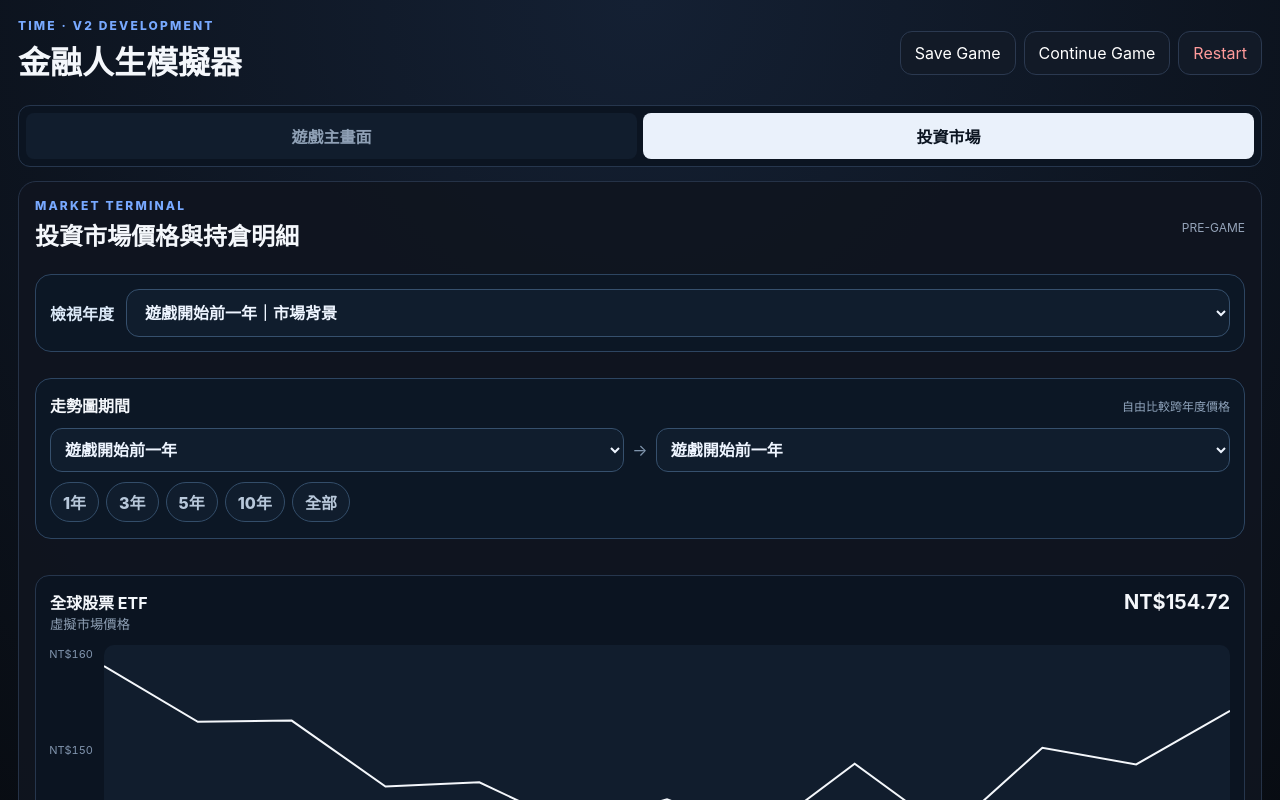
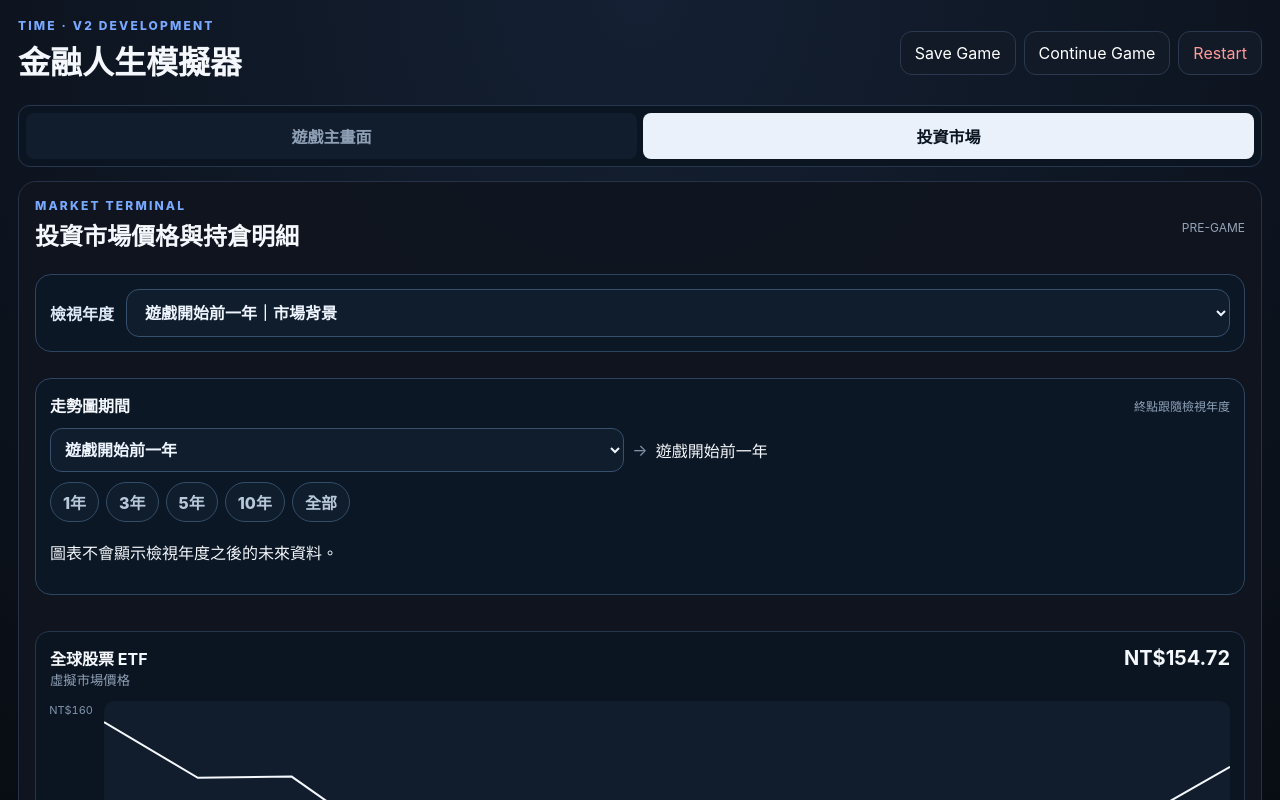
Before and after one commit to yamacha0214-glitch/time-financial-life-simulator, a Next.js app: page / in a window 1280 px wide. Both pictures are taken after a click on the button "投資市場". Shown: the top 800 px of the page. Built offline with nearby package versions, Linux system fonts and the light colour scheme.

Commit message:
Tie chart endpoint to selected market year

```diff
--- a/app/page.tsx
+++ b/app/page.tsx
@@ -360,7 +360,6 @@ export default function Page() {
   const [researchOverlay, setResearchOverlay] = useState<{key:string; title:string; body:React.ReactNode} | null>(null);
   const [chartHover, setChartHover] = useState<{id:string; index:number} | null>(null);
   const [chartStartYear, setChartStartYear] = useState(0);
-  const [chartEndYear, setChartEndYear] = useState<number | null>(null);
   const toggleResearch = (key:string, title:string, body:React.ReactNode) => {
     if (researchOverlay?.key===key) setResearchOverlay(null);
     else setResearchOverlay({key,title,body});
@@ -899,12 +898,12 @@ export default function Page() {
   const selectedSignals = selectedMarket?.signals ?? marketSignals;
   const selectedTrades = marketTrades.filter((t)=>t.year===selectedMarketYear);
   const availableMarketYears = marketSnapshots.map((x)=>x.year).sort((a,b)=>a-b);
-  const latestMarketYear = availableMarketYears[availableMarketYears.length-1] ?? 0;
-  const effectiveChartEndYear = chartEndYear ?? latestMarketYear;
-  const chartStartSnapshot = marketSnapshots.find((x)=>x.year===chartStartYear) ?? marketSnapshots[0];
-  const chartEndSnapshot = marketSnapshots.find((x)=>x.year===effectiveChartEndYear) ?? marketSnapshots[marketSnapshots.length-1];
-  const chartRangeSnapshots = marketSnapshots.filter((x)=>x.year>=chartStartSnapshot.year && x.year<=chartEndSnapshot.year).sort((a,b)=>a.year-b.year);
+  const effectiveChartEndYear = selectedMarketYear;
+  const chartStartSnapshot = marketSnapshots.find((x)=>x.year===Math.min(chartStartYear,effectiveChartEndYear)) ?? marketSnapshots[0];
+  const chartEndSnapshot = marketSnapshots.find((x)=>x.year===effectiveChartEndYear) ?? selectedMarket;
+  const chartRangeSnapshots = marketSnapshots.filter((x)=>x.year>=chartStartSnapshot.year && x.year<=effectiveChartEndYear).sort((a,b)=>a.year-b.year);
   const chartYearLabel = (year:number) => year===0 ? '遊戲開始前一年' : `${marketSnapshots.find((x)=>x.year===year)?.age ?? 24+year}歲`;
+  const setChartLookback = (years:number) => setChartStartYear(Math.max(0,effectiveChartEndYear-years+1));
 
   return (
     <main className="page-shell">
@@ -1094,8 +1093,8 @@ export default function Page() {
 
         </> : <section className="panel stock-market-page">
           <div className="panel-header"><div><div className="eyebrow">MARKET TERMINAL</div><h2>投資市場價格與持倉明細</h2></div><span>{selectedMarketYear===0?'PRE-GAME':`YEAR ${selectedMarketYear}`}</span></div>
-          <div className="market-year-picker"><label htmlFor="market-year">檢視年度</label><select id="market-year" value={selectedMarketYear} onChange={(e)=>{setMarketYear(Number(e.target.value));setResearchOverlay(null)}}>{[...marketSnapshots].reverse().map((x)=><option key={x.year} value={x.year}>{x.year===0?'遊戲開始前一年｜市場背景':`第 ${x.year} 年｜${x.age}歲`}</option>)}</select></div>
-          <div className="chart-range-panel"><div className="chart-range-title"><strong>走勢圖期間</strong><span>自由比較跨年度價格</span></div><div className="chart-range-controls"><select aria-label="圖表起始年份" value={chartStartSnapshot.year} onChange={(e)=>{const y=Number(e.target.value);setChartStartYear(y);if(y>effectiveChartEndYear)setChartEndYear(y)}}>{availableMarketYears.filter(y=>y<=effectiveChartEndYear).map(y=><option key={y} value={y}>{chartYearLabel(y)}</option>)}</select><span>→</span><select aria-label="圖表結束年份" value={effectiveChartEndYear} onChange={(e)=>{const y=Number(e.target.value);setChartEndYear(y);if(y<chartStartSnapshot.year)setChartStartYear(y)}}>{availableMarketYears.filter(y=>y>=chartStartSnapshot.year).map(y=><option key={y} value={y}>{chartYearLabel(y)}</option>)}</select></div><div className="chart-range-shortcuts">{[1,3,5,10].map(n=><button key={n} onClick={()=>setChartStartYear(Math.max(0,effectiveChartEndYear-n+1))}>{n}年</button>)}<button onClick={()=>{setChartStartYear(0);setChartEndYear(latestMarketYear)}}>全部</button></div></div>
+          <div className="market-year-picker"><label htmlFor="market-year">檢視年度</label><select id="market-year" value={selectedMarketYear} onChange={(e)=>{const y=Number(e.target.value);setMarketYear(y);setChartStartYear((s)=>Math.min(s,y));setResearchOverlay(null)}}>{[...marketSnapshots].reverse().map((x)=><option key={x.year} value={x.year}>{x.year===0?'遊戲開始前一年｜市場背景':`第 ${x.year} 年｜${x.age}歲`}</option>)}</select></div>
+          <div className="chart-range-panel"><div className="chart-range-title"><strong>走勢圖期間</strong><span>終點跟隨檢視年度</span></div><div className="chart-range-controls chart-range-controls-single"><select aria-label="圖表起始年份" value={chartStartSnapshot.year} onChange={(e)=>setChartStartYear(Number(e.target.value))}>{availableMarketYears.filter(y=>y<=effectiveChartEndYear).map(y=><option key={y} value={y}>{chartYearLabel(y)}</option>)}</select><span>→</span><div className="chart-range-end">{chartYearLabel(effectiveChartEndYear)}</div></div><div className="chart-range-shortcuts">{[1,3,5,10].map(n=><button key={n} onClick={()=>setChartLookback(n)}>{n}年</button>)}<button onClick={()=>setChartStartYear(0)}>全部</button></div><p className="chart-range-note">圖表不會顯示檢視年度之後的未來資料。</p></div>
           {productCatalog.stocks.map((product) => {
             const price=selectedMarket?.stockPrices[product.id]||stockPrices[product.id]||100;
             const selectedHist=selectedMarket?.stockPaths[product.id]||stockPriceHistory[product.id]||[100];
```
